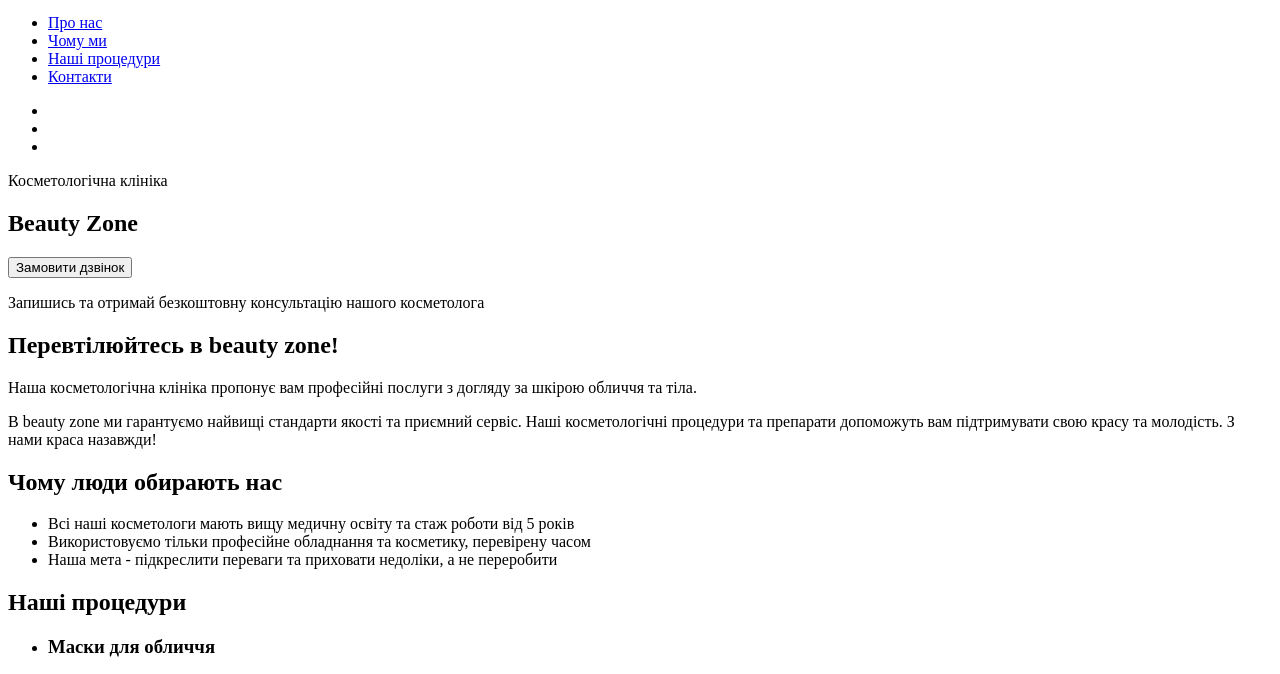
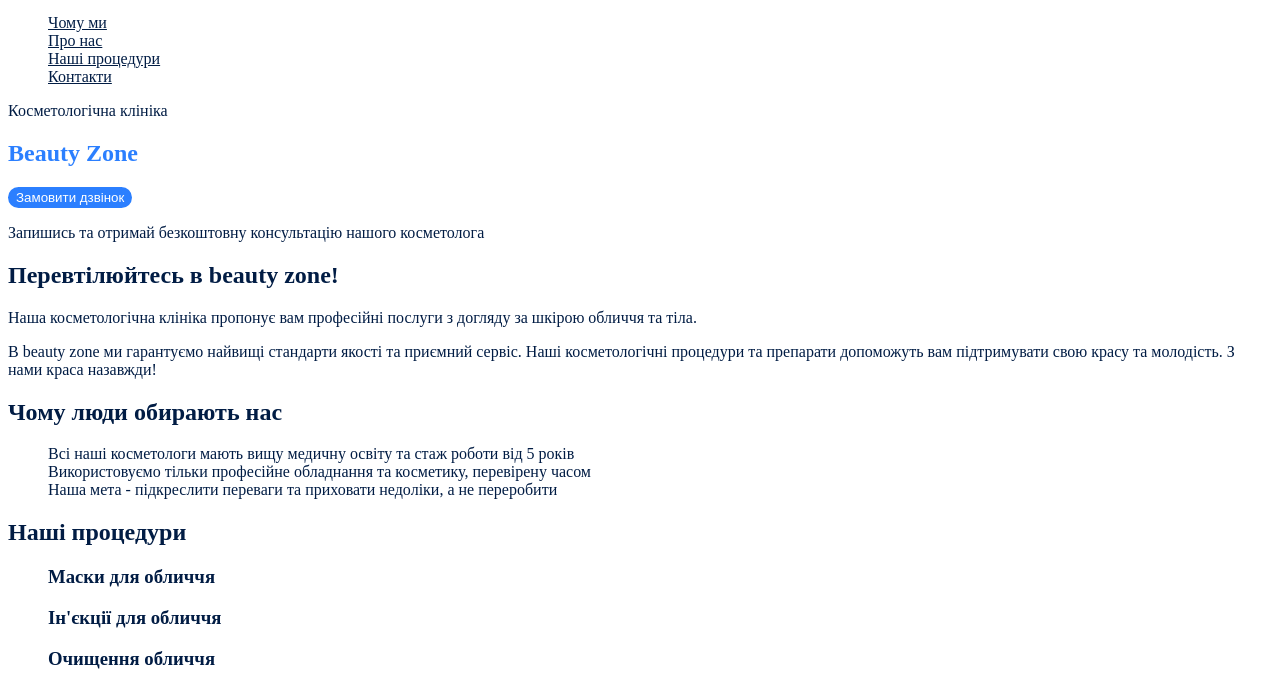
Before and after one commit to MaxShem95/Beauty-zone, a plain HTML site: page index.html in a window 1280 px wide. Shown: the part 51-725 px from the top of the page. Drawn offline with Linux system fonts and the light colour scheme.

Commit message:
add css file

```diff
--- /dev/null
+++ b/css/styles.css
@@ -0,0 +1,51 @@
+:root {
+  --color-primary-wite: #fff;
+  --color-primary-light: #2b7fff;
+  --color-primary-dark: #011c44;
+  --color-sec-dark: #011f4a;
+  --color-sec-light: #ffd02b;
+  --color-sec-grey-dark: #4a4a4a;
+  --color-sec-grey-light: #747272;
+}
+
+/* Base */
+
+body {
+  color: var(--color-primary-dark);
+}
+
+ul {
+  list-style-type: none;
+}
+
+/* button */
+.button {
+  color: var(--color-primary-wite);
+  border-radius: 32px;
+  border: 2px solid var(--color-primary-light);
+  background: var(--color-primary-light);
+  cursor: pointer;
+}
+
+.button:hover {
+  color: var(--color-primary-dark);
+  background-color: transparent;
+}
+
+/* header*/
+
+.link {
+  color: var(--color-primary-dark);
+}
+
+.link:hover {
+  color: var(--color-primary-light);
+}
+
+/* section 1 */
+
+.inscription {
+}
+.hero-title {
+  color: var(--color-primary-light);
+}
--- a/index.html
+++ b/index.html
@@ -5,6 +5,7 @@
     <meta http-equiv="X-UA-Compatible" content="ie=edge" />
     <meta name="viewport" content="width=device-width, initial-scale=1.0" />
     <title>Beauty zone</title>
+    <link rel="stylesheet" href="./css/styles.css" />
   </head>
   <body>
     <header>
@@ -13,10 +14,10 @@
           <img src="./Images/Logo.svg" alt="Логотип косметології" />
         </a>
         <ul>
-          <li><a href="#About-us">Про нас</a></li>
-          <li><a href="#Why-we">Чому ми</a></li>
-          <li><a href="#Our-procedures">Наші процедури</a></li>
-          <li><a href="#Contacts">Контакти</a></li>
+          <li><a class="link" href="#Why-we">Чому ми</a></li>
+          <li><a class="link" href="#About-us">Про нас</a></li>
+          <li><a class="link" href="#Our-procedures">Наші процедури</a></li>
+          <li><a class="link" href="#Contacts">Контакти</a></li>
         </ul>
       </nav>
       <ul>
@@ -39,10 +40,12 @@
     </header>
     <main>
       <section>
-        <p>Косметологічна клініка</p>
-        <h1>Beauty Zone</h1>
-        <button type="button">Замовити дзвінок</button>
-        <p>Запишись та отримай безкоштовну консультацію нашого косметолога</p>
+        <p class="inscription">Косметологічна клініка</p>
+        <h1 class="hero-title">Beauty Zone</h1>
+        <button class="button" type="button">Замовити дзвінок</button>
+        <p class="sign-up">
+          Запишись та отримай безкоштовну консультацію нашого косметолога
+        </p>
       </section>
       <section id="About-us">
         <h2>Перевтілюйтесь в <span>beauty zone!</span></h2>
```
Also changed, not shown: .prettierrc.json (added).
